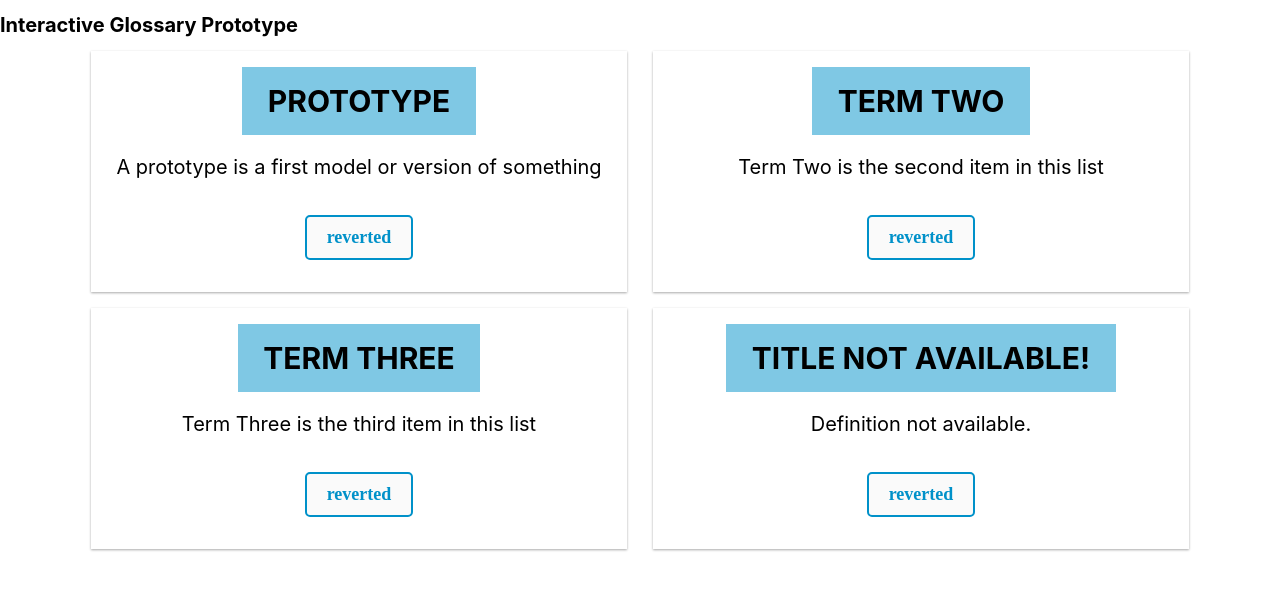
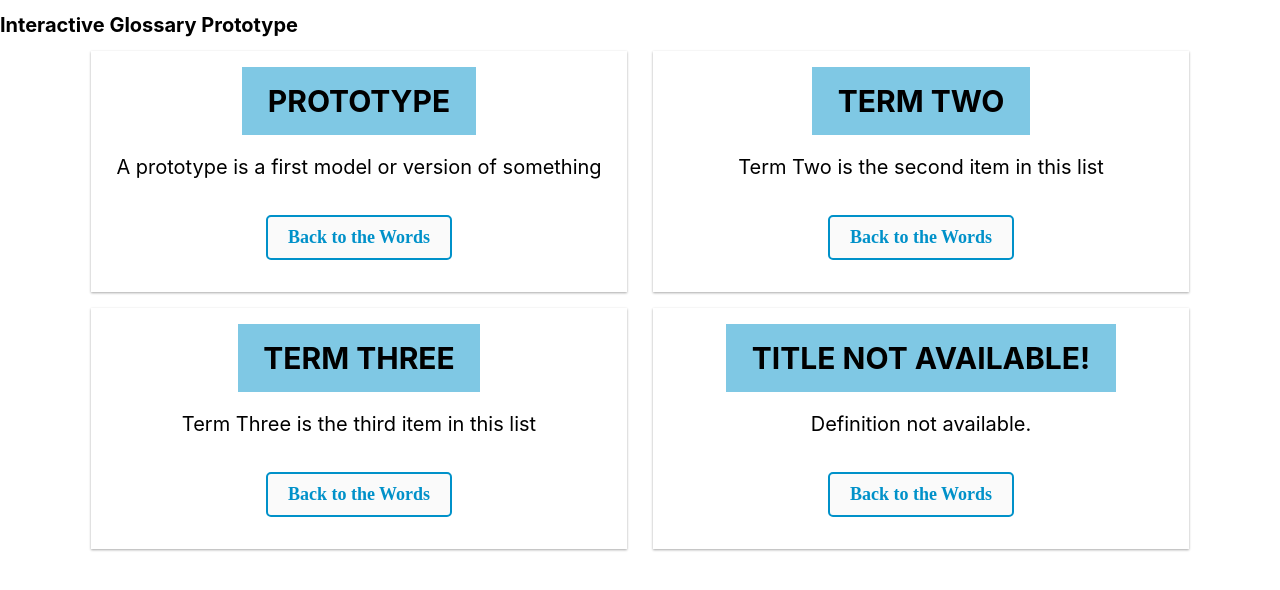
Before and after one commit to jonathanprozzi/interactive-glossary-prototype, a React (Create React App) app: page / in a window 1280 px wide. Shown: the top 590 px of the page. Built offline with nearby package versions, Linux system fonts and the light colour scheme.

Commit message:
integrated a button state and connected the button text to it

```diff
--- a/src/components/GlossaryCard.js
+++ b/src/components/GlossaryCard.js
@@ -3,6 +3,9 @@ import PropTypes from "prop-types";
 import styled from "styled-components";
 
 class GlossaryCard extends React.Component {
+  state = {
+    askingQuestion: false
+  };
   render() {
     return (
       <CardWrapper>
@@ -10,7 +13,11 @@ class GlossaryCard extends React.Component {
           <GlossaryTitle>{this.props.termTitle}</GlossaryTitle>
         </GlossaryTitleContainer>
         <GlossaryDefinition>{this.props.termDefinition}</GlossaryDefinition>
-        <RevealButton>reverted</RevealButton>
+        {this.state.askingQuestion ? (
+          <RevealButton>Reveal Definition</RevealButton>
+        ) : (
+          <RevealButton>Back to the Words</RevealButton>
+        )}
       </CardWrapper>
     );
   }
```
